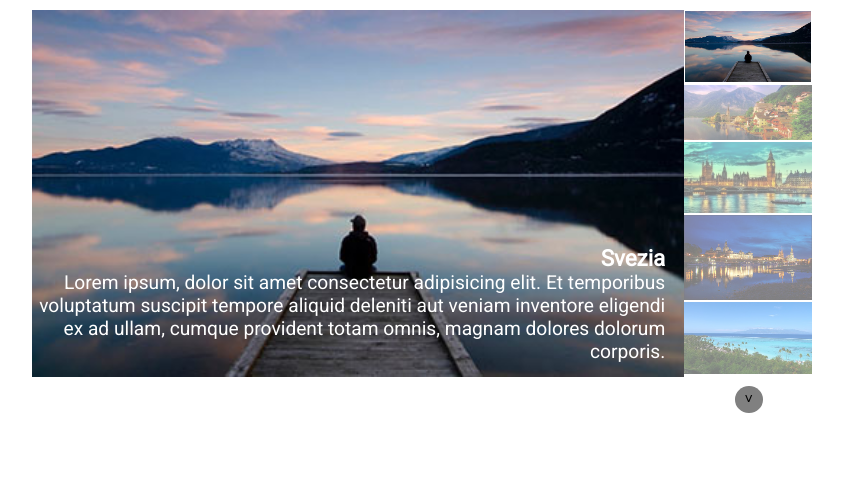
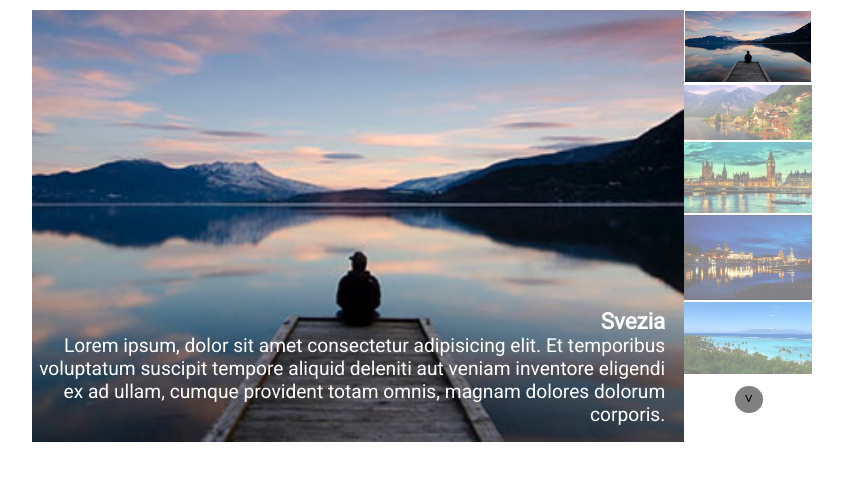
Before and after one commit to Micaela87/js-array-carousel, a plain HTML site: page index.html in a window 1280 px wide. Shown: the part 92-572 px from the top of the page, without its empty margins (218-1061 px from the left). Drawn offline with Linux system fonts and the light colour scheme.

Commit message:
issue on banner pictures fixed

```diff
--- a/public/resources/css/style.css
+++ b/public/resources/css/style.css
@@ -25,6 +25,7 @@ h1 {
 /* rules for bigger image */
 .items {
     width: 51%;
+    height: 27rem;
 }
 
 .item {
@@ -32,13 +33,14 @@ h1 {
     text-align: right;
     color: white;
     width: 100%;
-    height: fit-content;
+    height: 100%;
     display: none;
 }
 
 .item img {
     width: 100%;
     object-fit: cover;
+    height: 100%;
 }
 
 /* rules for text over bigger image */
```
